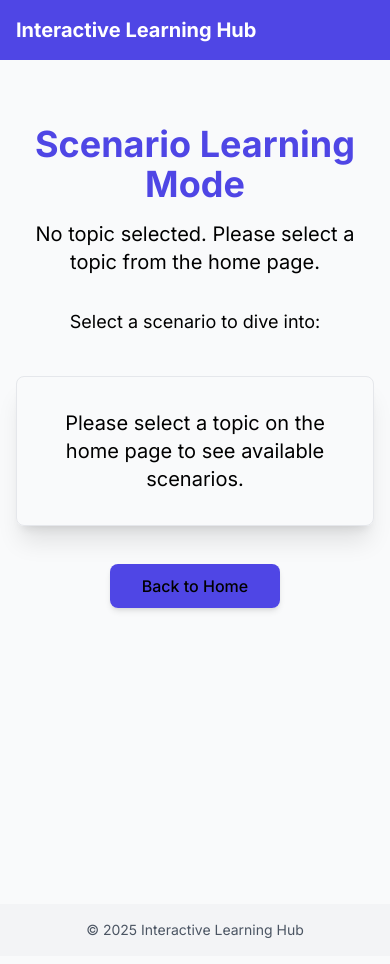
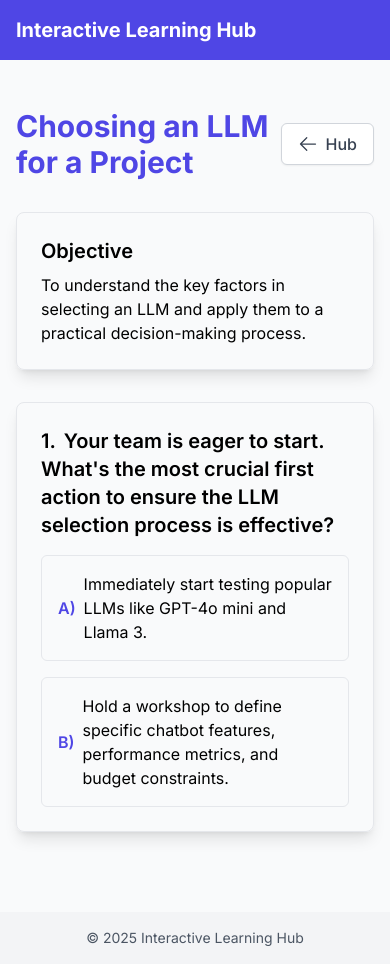
Before and after one commit to danr75/Test2Rapid, a Next.js app: page /scenario-learn in a window 390 px wide. Built offline with nearby package versions, Linux system fonts and the light colour scheme.

Commit message:
Feat: Refine scenario UI, objective display, and inline feedback

```diff
--- a/src/pages/scenario-learn.tsx
+++ b/src/pages/scenario-learn.tsx
@@ -2,154 +2,270 @@ import React, { useState } from 'react';
 import Head from 'next/head';
 import Link from 'next/link';
 import { useLearning } from '@/store/LearningContext';
+import { InformationCircleIcon, FlagIcon, LightBulbIcon, CheckCircleIcon, ChevronRightIcon, ArrowLeftIcon, ChevronDownIcon, ChevronUpIcon, XCircleIcon } from '@heroicons/react/24/outline';
 
-interface ScenarioCardData {
+// --- Data Structures for Dynamic Scenarios ---
+interface DynamicScenarioOption {
   id: string;
-  title: string;
-  summary: string;
-  category: 'Investment' | 'Governance' | 'Risk' | 'Architecture' | 'Operations' | 'Strategy';
-  complexity: 'Simple' | 'Moderate' | 'Complex';
+  text: string;
 }
 
-const mockScenarios: ScenarioCardData[] = [
+interface DynamicScenarioStep {
+  id: string;
+  stepNumber: number;
+  title: string;
+  questionText: string;
+  options: DynamicScenarioOption[];
+  correctOptionId: string;
+  feedbackCorrect: string;
+  feedbackTip: string;
+}
+
+interface DynamicScenarioData {
+  id: string;
+  topic: string;
+  objective: string;
+  overallContext: string;
+  overallGoal: string;
+  steps: DynamicScenarioStep[];
+}
+
+// --- Mock Data for the Dynamic Scenario ---
+const mockDynamicLlmScenario: DynamicScenarioData = {
+  id: 'llm-choice-scenario-1',
+  topic: 'Choosing an LLM for a Project',
+  objective: 'To understand the key factors in selecting an LLM and apply them to a practical decision-making process.',
+  overallContext: 'You are a tech lead at a startup. Your team needs to integrate a Large Language Model (LLM) for a new customer support chatbot feature. Budget is a consideration, as is the ease of integration and the model\'s capabilities for understanding nuanced customer queries.',
+  overallGoal: 'Select the most suitable LLM based on a series of practical considerations and justify your choice.',
+  steps: [
     {
-    id: 'scenario1',
-    title: 'New Market Entry Strategy',
-    summary: 'A promising new international market has been identified. Assess the risks and opportunities of expanding operations to this region, considering cultural and regulatory differences.',
-    category: 'Strategy',
-    complexity: 'Complex',
+      id: 'step1',
+      stepNumber: 1,
+      title: "Step 1: Clearly Define Project Requirements & Scope",
+      questionText: "Your team is eager to start. What's the most crucial first action to ensure the LLM selection process is effective?",
+      options: [
+        { id: 'a', text: "Immediately start testing popular LLMs like GPT-4o mini and Llama 3." },
+        { id: 'b', text: "Hold a workshop to define specific chatbot features, performance metrics, and budget constraints." },
+      ],
+      correctOptionId: 'b',
+      feedbackCorrect: "Correct! Defining clear requirements (features, performance, budget) upfront prevents wasted effort and ensures the chosen LLM aligns with actual needs.",
+      feedbackTip: "A detailed requirements document acts as your compass throughout the selection process. Consider aspects like response time, accuracy, supported languages, and data handling policies.",
     },
     {
-    id: 'scenario2',
-    title: 'Critical System Outage Response',
-    summary: 'A core IT system has experienced a major outage impacting thousands of customers globally. You must prioritize recovery efforts and manage internal and external communication effectively.',
-    category: 'Operations',
-    complexity: 'Moderate',
+      id: 'step2',
+      stepNumber: 2,
+      title: "Step 2: Research & Shortlist Potential LLM Candidates",
+      questionText: "With requirements defined, how do you approach identifying potential LLMs?",
+      options: [
+        { id: 'a', text: "Focus only on the most well-known, large-scale commercial models." },
+        { id: 'b', text: "Research a mix of open-source and commercial models, comparing them against your defined requirements." },
+      ],
+      correctOptionId: 'b',
+      feedbackCorrect: "Excellent! A broad search considering both open-source and commercial options against your specific needs is key to finding the best fit.",
+      feedbackTip: "Look at model benchmarks, community support (for open-source), pricing models, and integration complexity. Create a comparison matrix.",
     },
     {
-    id: 'scenario3',
-    title: 'AI Integration Proposal Evaluation',
-    summary: 'A department proposes integrating a new AI-powered tool to automate a key business process. Evaluate the potential ROI, implementation challenges, and ethical implications before making a decision.',
-    category: 'Architecture',
-    complexity: 'Moderate',
+      id: 'step3',
+      stepNumber: 3,
+      title: "Step 3: Evaluate and Pilot Test Top Candidates",
+      questionText: "You've shortlisted 2-3 promising LLMs. What's the next practical step?",
+      options: [
+        { id: 'a', text: "Select the LLM with the most features listed on its website." },
+        { id: 'b', text: "Develop small pilot projects or proof-of-concepts for each shortlisted LLM to test real-world performance on your specific use cases." },
+      ],
+      correctOptionId: 'b',
+      feedbackCorrect: "Spot on! Pilot testing is crucial to see how LLMs perform with your actual data and use cases, beyond marketing claims.",
+      feedbackTip: "Define clear success criteria for your pilot tests. Evaluate not just the output quality, but also ease of use, developer experience, and any unexpected challenges.",
     },
-  {
-    id: 'scenario4',
-    title: 'Sudden Competitor Move',
-    summary: 'A major competitor has unexpectedly launched a product that directly challenges your flagship offering. Analyze the threat and formulate a swift, effective response.',
-    category: 'Strategy',
-    complexity: 'Complex',
-  },
-];
+  ],
+};
 
 const ScenarioLearnPage: React.FC = () => {
-  const [selectedScenarioId, setSelectedScenarioId] = useState<string | null>(null);
-  const { state } = useLearning();
+  const { state: learningContextState } = useLearning();
 
-  const handleScenarioSelect = (scenarioId: string) => {
-    setSelectedScenarioId(scenarioId);
-    window.scrollTo(0, 0); // Scroll to top for better UX
+  const [currentScenario, setCurrentScenario] = useState<DynamicScenarioData>(mockDynamicLlmScenario);
+  const [currentStepIndex, setCurrentStepIndex] = useState<number>(0);
+  const [revealedSteps, setRevealedSteps] = useState<DynamicScenarioStep[]>([]);
+  const [selectedOptionId, setSelectedOptionId] = useState<string | null>(null);
+  const [showFeedback, setShowFeedback] = useState<boolean>(false);
+  const [scenarioCompleted, setScenarioCompleted] = useState<boolean>(false);
+
+  const currentStepData = !scenarioCompleted && currentScenario.steps[currentStepIndex] ? currentScenario.steps[currentStepIndex] : null;
+  const isCorrect = currentStepData && selectedOptionId === currentStepData.correctOptionId;
+
+  const handleOptionSelect = (optionId: string) => {
+    setSelectedOptionId(optionId);
+    setShowFeedback(true);
+    //   setIsContextExpanded(false); // No longer needed
+    // }
   };
 
-  const handleClearSelection = () => {
-    setSelectedScenarioId(null);
+  const handleNextStep = () => {
+    if (!currentStepData || !isCorrect) return;
+
+    const newRevealedSteps = [...revealedSteps, currentStepData];
+    setRevealedSteps(newRevealedSteps);
+
+    if (currentStepIndex < currentScenario.steps.length - 1) {
+      setCurrentStepIndex(currentStepIndex + 1);
+      setSelectedOptionId(null);
+      setShowFeedback(false);
+      // setIsContextExpanded(true); // No longer auto-expanding on every next step. It defaults to true on load, and collapses after Q1.
+    } else {
+      setScenarioCompleted(true); // All steps completed
+    }
   };
 
-  const selectedScenario = selectedScenarioId ? mockScenarios.find(s => s.id === selectedScenarioId) : null;
+  // Scenario Completion View
+  if (scenarioCompleted) {
+    return (
+        <div className="min-h-screen bg-background text-foreground flex flex-col items-center py-12 sm:py-16">
+            <main className="container mx-auto px-4 max-w-2xl">
+                <h2 className="text-2xl sm:text-3xl font-bold text-green-600 mb-4">Scenario Complete!</h2>
+                <div className="mb-6">
+                  <h3 className="text-xl font-semibold text-foreground mb-2">Objective:</h3>
+                  <p className="text-muted-foreground">{currentScenario.objective}</p>
+                </div>
+                <div className="bg-background p-6 rounded-lg border border-border shadow-sm">
+                  <h3 className="text-xl font-semibold text-foreground mb-4">Your Path:</h3>
+                  <ul className="space-y-3">
+                    {revealedSteps.map((step, index) => (
+                      <li key={index} className="p-3 bg-background rounded-md border border-border shadow-sm">
+                        <p className="font-semibold text-primary">{step.title}</p>
+                      </li>
+                    ))}
+                  </ul>
+                </div>
+
+                <div className="mt-10 text-center">
+                    <Link href="/" legacyBehavior>
+                        <a className="bg-white text-gray-700 hover:bg-gray-50 border border-gray-300 font-medium py-2 px-4 rounded-md shadow-sm flex items-center justify-center space-x-2 transition-colors duration-150 mx-auto w-auto">
+                            <ArrowLeftIcon className="h-5 w-5" />
+                            <span>Hub</span>
+                        </a>
+                    </Link>
+                </div>
+            </main>
+        </div>
+    );
+  }
+
+  // Current Step View (if scenario is not completed and currentStepData exists)
+  if (!currentStepData) {
+    // Fallback for unexpected state, should ideally be covered by scenarioCompleted
+    return <div className="min-h-screen flex items-center justify-center">Loading scenario step...</div>;
+  }
 
   return (
     <div className="min-h-screen bg-background text-foreground">
       <Head>
-        <title>Scenario Mode - {state.topic || 'Learn'}</title>
-        <meta name="description" content={`Scenario-based learning for ${state.topic}`} />
+        <title>{`Scenario: ${currentScenario.topic} - ${learningContextState.topic || 'Interactive Learning'}`}</title>
+        <meta name="description" content={`Interactive scenario on ${currentScenario.topic} for ${learningContextState.topic || 'your selected topic'}`} />
       </Head>
 
-      <main className="container mx-auto px-4 py-16">
-        <div className="max-w-5xl mx-auto"> {/* Widened container for cards */}
-          <div className="text-center">
-            <h1 className="text-4xl font-bold text-primary mb-4">
-              Scenario Learning Mode
+      <main className="container mx-auto px-4 py-12 sm:py-16">
+        <div className="max-w-2xl mx-auto">
+          {/* Updated Heading and Hub Button Container */}
+          <div className="flex justify-between items-center mb-8">
+            <h1 className="text-3xl sm:text-4xl font-bold text-primary">
+              {learningContextState.topic ? learningContextState.topic : currentScenario.topic}
             </h1>
-            {state.topic ? (
-              <p className="text-xl text-muted-foreground mb-2">
-                Topic: <span className="font-semibold text-accent">{state.topic}</span>
-              </p>
-            ) : (
-              <p className="text-xl mb-8">No topic selected. Please select a topic from the home page.</p>
-            )}
-            <p className="text-lg mb-10">Select a scenario to dive into:</p>
+            <Link href="/">
+              <button className="bg-white text-gray-700 hover:bg-gray-50 border border-gray-300 font-medium py-2 px-4 rounded-md shadow-sm flex items-center space-x-2 transition-colors duration-150">
+                <ArrowLeftIcon className="h-5 w-5" />
+                <span>Hub</span>
+              </button>
+            </Link>
           </div>
 
-          {state.topic ? (
-            selectedScenarioId && selectedScenario ? (
-              // Placeholder for Full Scenario Deep Dive View
-              <div className="bg-card p-8 rounded-xl shadow-xl border border-border">
+          {/* Objective Block */}
+          <div className="bg-card p-6 rounded-lg shadow-lg border border-border mb-8">
+            <h2 className="text-xl font-semibold text-foreground mb-2">Objective</h2>
+            <p className="text-muted-foreground">{currentScenario.objective}</p>
+          </div>
+
+
+
+          {/* Current Decision Point Block */}
+          <div className="bg-card p-6 rounded-lg shadow-lg border border-border mb-8">
+            <div className="flex items-start mb-4">
+              <h3 className="text-xl font-semibold text-foreground">
+                <span className="mr-2">{currentStepData.stepNumber}.</span>{currentStepData.questionText}
+              </h3>
+            </div>
+            <div className="grid sm:grid-cols-2 gap-4">
+              {currentStepData.options.map((option) => (
                 <button
-                  onClick={handleClearSelection}
-                  className="mb-6 bg-secondary text-secondary-foreground hover:bg-secondary/80 font-medium py-2 px-4 rounded-lg shadow-sm transition-colors duration-150 text-sm"
+                  key={option.id}
+                  onClick={() => handleOptionSelect(option.id)}
+                  disabled={showFeedback && !!isCorrect} /* <-- FIXED TS ERROR & MODIFIED LOGIC */
+                  className={`w-full p-4 rounded-md border text-left transition-all duration-150
+                    ${showFeedback && selectedOptionId === option.id ?
+                      (isCorrect ? 'bg-green-500 border-green-600 text-white ring-2 ring-green-400 ring-offset-2 ring-offset-background' : 'bg-red-500 border-red-600 text-white ring-2 ring-red-400 ring-offset-2 ring-offset-background') :
+                      'bg-background hover:bg-muted border-border hover:border-primary focus:border-primary focus:ring-2 focus:ring-primary/50 disabled:opacity-50 disabled:cursor-not-allowed'
+                    }
+                    /* Apply different styles if options are disabled due to correctness vs other reasons if needed */
+                    /* For now, the existing disabled:opacity-50 should cover it when isCorrect is true */
+                  `}
                 >
-                  &larr; Back to Scenarios
+                  <div className="flex items-center justify-between w-full">
+                    <div className="flex items-center">
+                      <span className={`font-semibold mr-2 ${showFeedback && selectedOptionId === option.id ? 'text-white' : 'text-primary'}`}>
+                        {option.id.toUpperCase()})
+                      </span>
+                      {option.text}
+                    </div>
+                    {showFeedback && selectedOptionId === option.id && (
+                      isCorrect ? <CheckCircleIcon className="h-5 w-5 text-white" /> : <XCircleIcon className="h-5 w-5 text-white" />
+                    )}
+                  </div>
                 </button>
-                <h2 className="text-3xl font-bold text-primary mb-4">{selectedScenario.title}</h2>
-                <p className="text-lg text-muted-foreground mb-2">Category: {selectedScenario.category} | Complexity: {selectedScenario.complexity}</p>
-                <hr className="my-6 border-border" />
-                <p className="text-xl font-semibold mb-4">Full Scenario Details (Coming Soon):</p>
-                <div className="prose prose-lg max-w-none text-foreground">
-                  <p>Executive briefing, data snapshot, and decision points for "{selectedScenario.title}" will appear here.</p>
-                  <p>{selectedScenario.summary}</p>
+              ))}
             </div>
           </div>
-            ) : (
-              // Display grid of cards (if no scenario selected or scenario not found)
-              <div className="grid md:grid-cols-2 lg:grid-cols-3 gap-6">
-                {mockScenarios.map((scenario) => (
-                  <div
-                    key={scenario.id}
-                    className="bg-card p-6 rounded-xl shadow-lg border border-border hover:shadow-primary/20 hover:border-primary/50 transition-all duration-300 cursor-pointer flex flex-col justify-between"
-                    onClick={() => handleScenarioSelect(scenario.id)}
-                  >
+
+          {/* Inline Tip display area */}
+          {showFeedback && !isCorrect && currentStepData && (
+            <div className="mt-4 p-4 rounded-md bg-red-50 border border-red-200 text-red-700 mb-8">
+              <div className="flex items-start">
+                <LightBulbIcon className="h-5 w-5 text-red-600 mr-2 flex-shrink-0 mt-0.5" />
                 <div>
-                      <h2 className="text-xl font-semibold text-primary mb-2">{scenario.title}</h2>
-                      <p className="text-sm text-muted-foreground mb-4 leading-relaxed h-20 overflow-hidden">
-                        {scenario.summary}
-                      </p>
-                    </div>
-                    <div className="mt-auto pt-4 border-t border-border/50">
-                      <div className="flex justify-between items-center text-xs mb-1">
-                        <span className="font-medium text-gray-500">Category:</span>
-                        <span className="px-2 py-0.5 bg-blue-100 text-blue-700 rounded-full font-semibold">{scenario.category}</span>
-                      </div>
-                      <div className="flex justify-between items-center text-xs">
-                        <span className="font-medium text-gray-500">Complexity:</span>
-                        <span
-                          className={`px-2 py-0.5 rounded-full font-semibold ${
-                            scenario.complexity === 'Simple' ? 'bg-green-100 text-green-700' :
-                            scenario.complexity === 'Moderate' ? 'bg-yellow-100 text-yellow-700' :
-                            'bg-red-100 text-red-700'
-                          }`}
-                        >
-                          {scenario.complexity}
-                        </span>
+                  <h4 className="font-semibold">Tip:</h4>
+                  <p>{currentStepData.feedbackTip}</p>
                 </div>
               </div>
             </div>
+          )}
+
+          {/* "Next Step" Button Area - Moved Here */}
+          {showFeedback && isCorrect && (
+            <div className="mb-8 text-right"> {/* Added margin-bottom */}
+              <button
+                onClick={handleNextStep}
+                className="bg-primary text-white hover:bg-primary/90 font-medium py-2.5 px-6 rounded-lg shadow-md transition-colors duration-150 flex items-center ml-auto" /* Added ml-auto for right alignment */
+              >
+                {currentStepIndex === currentScenario.steps.length - 1 ? 'Finish Scenario' : 'Next Step'}
+                <ChevronRightIcon className="ml-2 h-5 w-5" />
+              </button>
+            </div>
+          )}
+
+          {/* Revealed Steps Display Area - MOVED HERE */}
+          {revealedSteps.length > 0 && (
+            <div className="bg-card p-6 rounded-lg shadow-lg border border-border mb-8">
+              <h2 className="text-xl font-semibold text-foreground mb-4">Your Progress:</h2>
+              <ul className="space-y-3">
+                {revealedSteps.map((step, index) => (
+                  <li key={index} className="p-3 bg-background rounded-md border border-border shadow-sm">
+                    <p className="font-semibold text-primary">{step.title}</p>
+                  </li>
                 ))}
-              </div>
-            )
-          ) : (
-            <div className="text-center bg-card p-8 rounded-lg shadow-xl border border-border">
-              <p className="text-xl text-muted-foreground">Please select a topic on the home page to see available scenarios.</p>
+              </ul>
             </div>
           )}
 
 
-          <div className="mt-12 text-center">
-            <Link href="/" legacyBehavior>
-              <a className="bg-primary text-primary-foreground hover:bg-primary/90 font-medium py-3 px-8 rounded-lg shadow-md transition-colors duration-150">
-                Back to Home
-              </a>
-            </Link>
-          </div>
+          {/* Old Hub link location removed */}
         </div>
       </main>
     </div>
```
Also changed, not shown: src/pages/index.tsx (+20 -5 lines), src/store/LearningContext.tsx (+7 -1 lines). Lines whose indentation alone changed are shown as unchanged.
